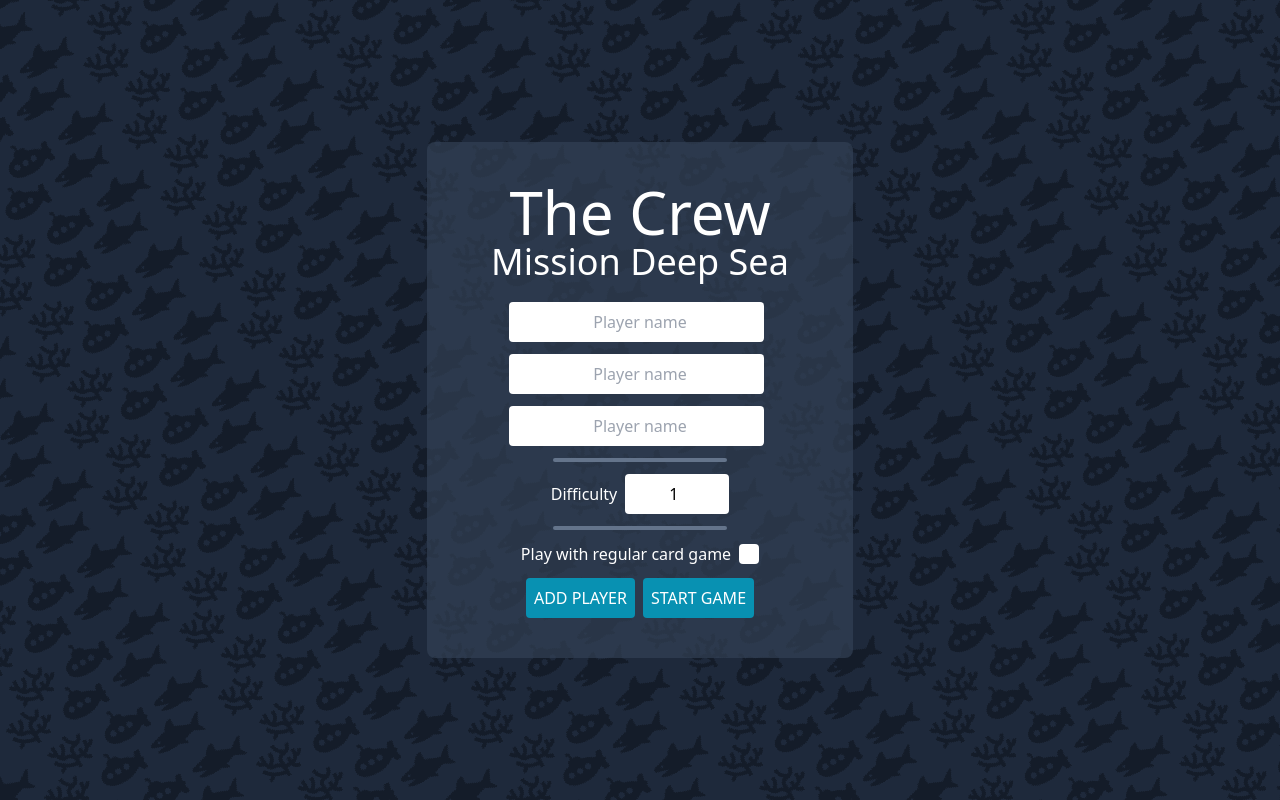
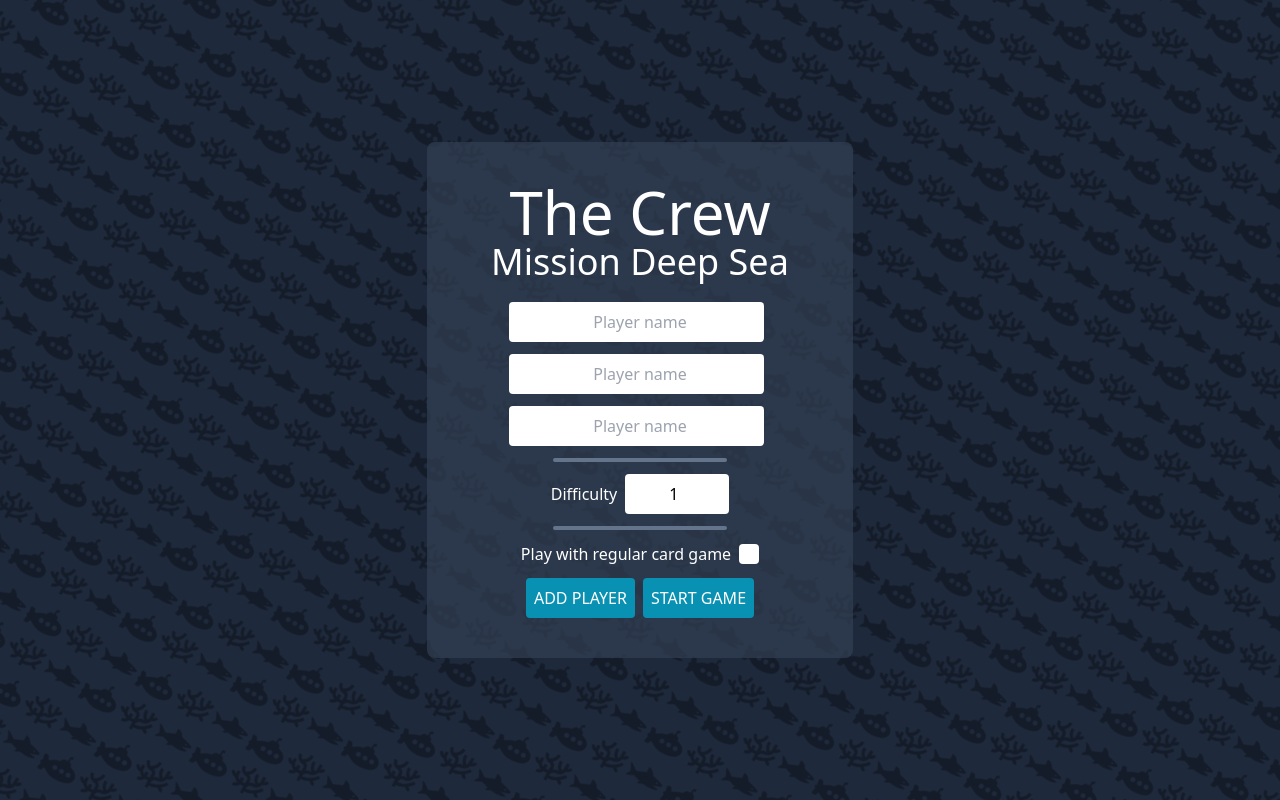
Before and after one commit to FrederikVigen/the_crew_game, a React (Create React App) app: page / in a window 1280 px wide. Built offline with nearby package versions, Linux system fonts and the light colour scheme.

Commit message:
Finally finished background

```diff
--- a/src/index.css
+++ b/src/index.css
@@ -4,8 +4,8 @@
 
 .pattern-background::before {
     content: '';
-    background-position: -35px;
-    background-size: 200px;
+    background-size: 150%;
+    background-repeat: no-repeat;
     background-image: url('./assets/background.svg');
     position:absolute;
     width: 200%;
@@ -14,8 +14,13 @@
     left: -50%;
     z-index:-1;
     background-color: #1e293b;
-    transform: rotate(-30deg);
     opacity: 0.3;
+    -moz-transform: scaleX(-1);
+    -o-transform: scaleX(-1);
+    -webkit-transform: scaleX(-1);
+    transform: scaleX(-1) rotate(-30deg);
+    filter: FlipH;
+    -ms-filter: "FlipH";
 }
 
 .pattern-background::after {
```
Also changed, not shown: src/assets/background.svg.
